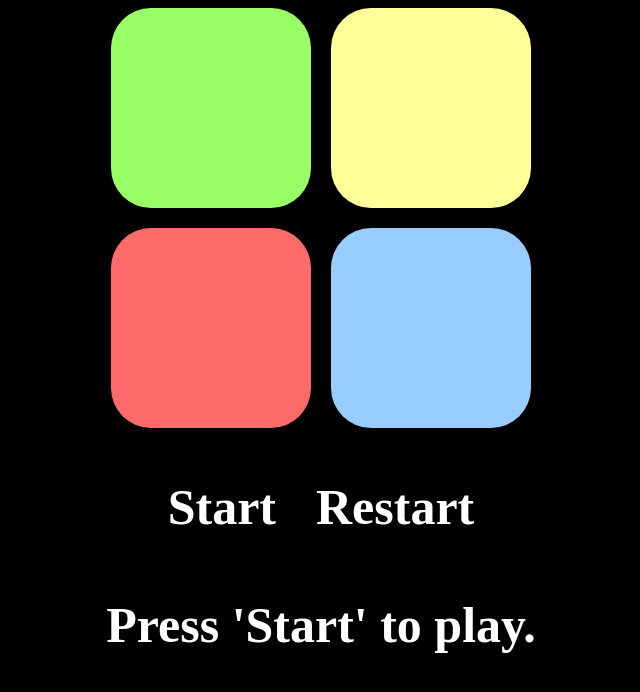
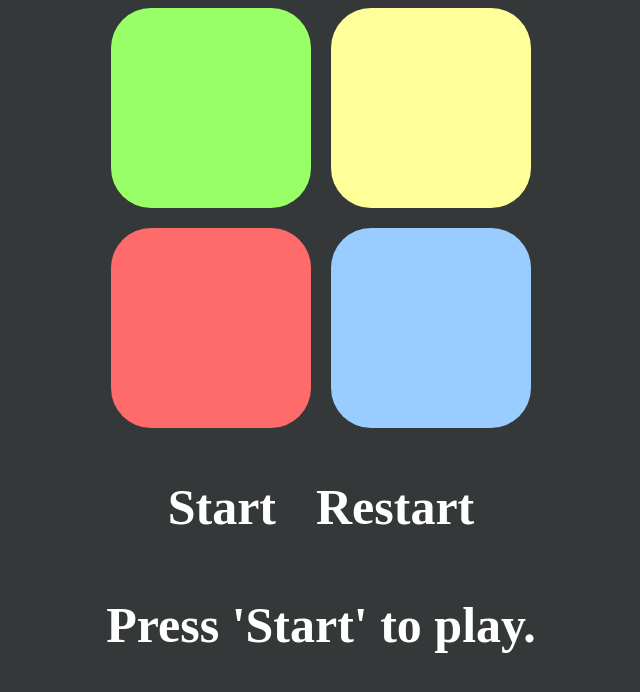
Before and after one commit to LeviathanIsI/SEI-Project1-Bradford-Joshua, a plain HTML site: page index.html in a window 1280 px wide. Shown: the whole page, without its empty margins (319-959 px from the left). Drawn offline with Linux system fonts and the light colour scheme.

Commit message:
removed un-needed files

```diff
--- a/app.js
+++ b/app.js
@@ -94,7 +94,6 @@ function enableUserInput() {
   buttons.forEach((button) => {
     button.addEventListener("touchstart", userInput);
   });
-
 }
 
 function disableUserInput() {
--- a/package.json
+++ /dev/null
@@ -1,5 +0,0 @@
-{
-  "dependencies": {
-    "ngrok": "^5.0.0-beta.2"
-  }
-}
--- a/style.css
+++ b/style.css
@@ -1,5 +1,5 @@
 body {
-  background-color: black;
+  background-color: #353839;
 }
 
 .buttons {
```
Also changed, not shown: 1 other file.
